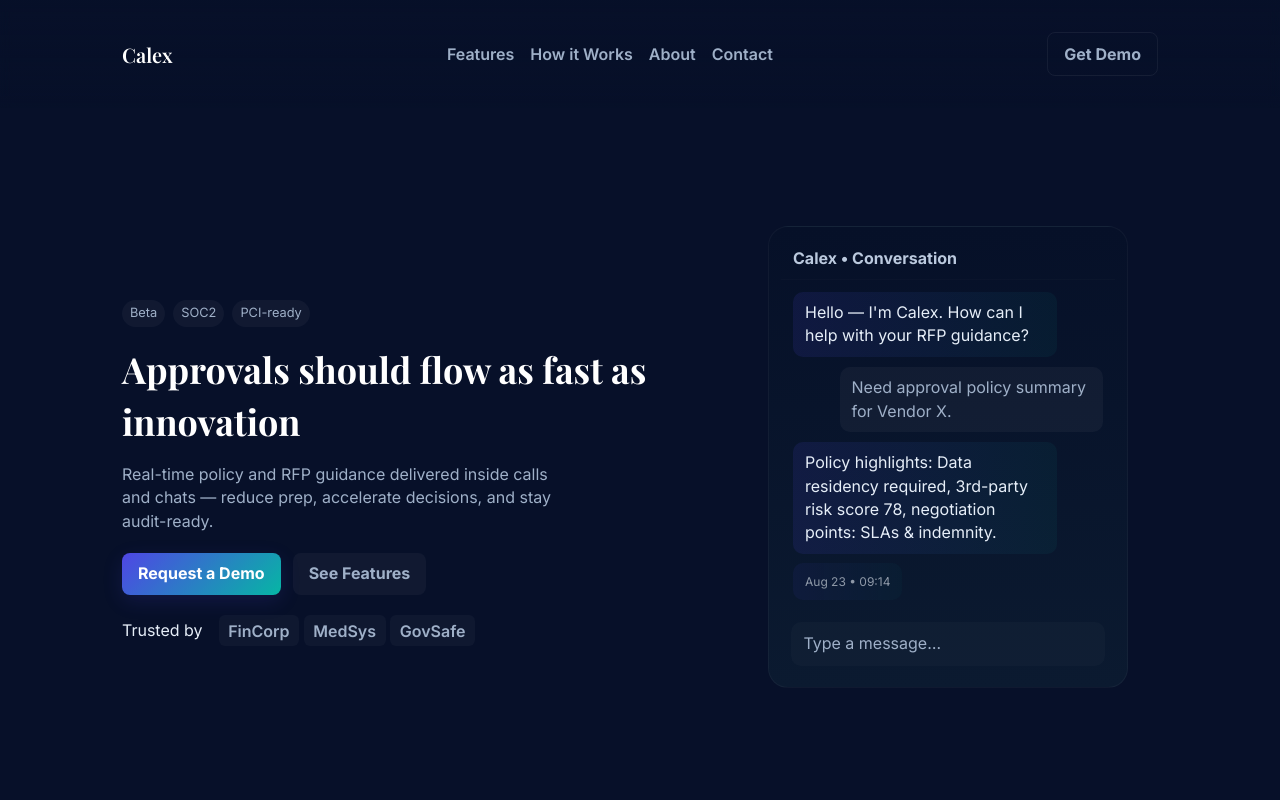
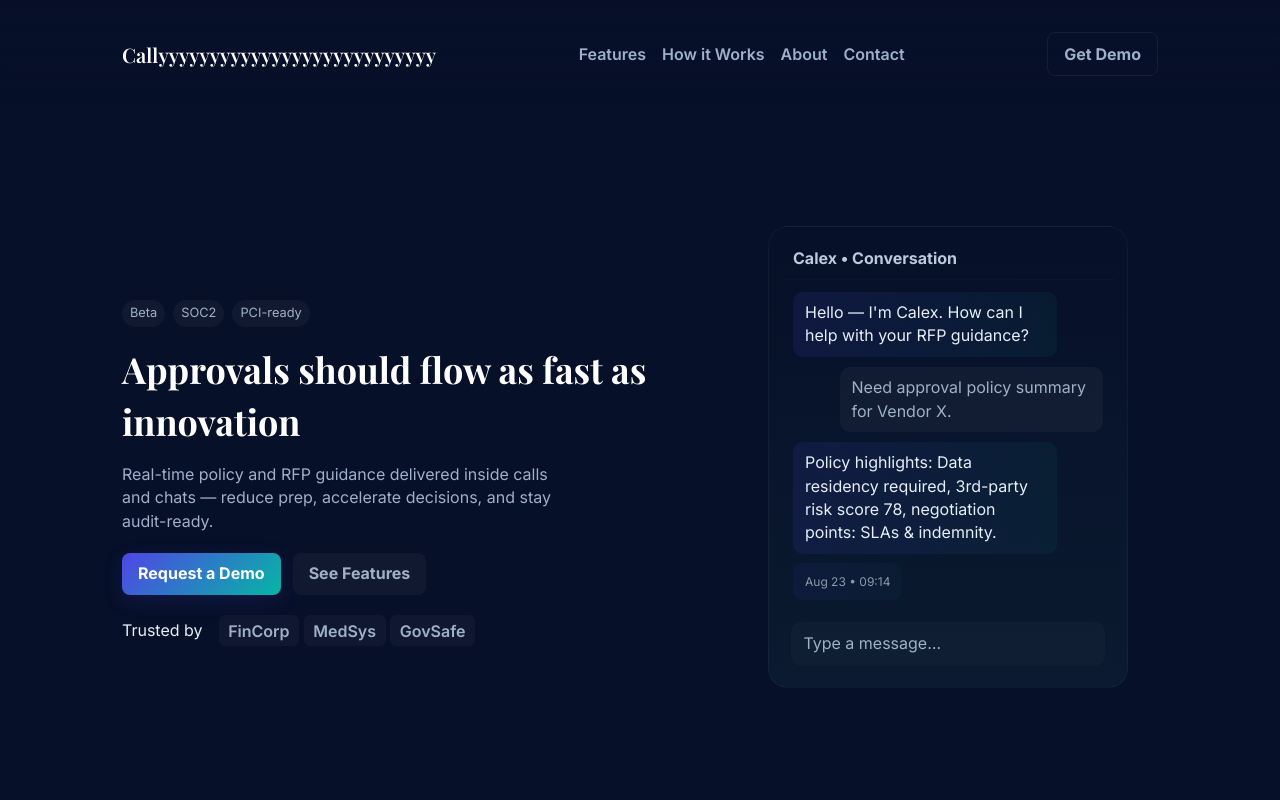
Before and after one commit to Swasti888/calex-website, a plain HTML site: page index.html in a window 1280 px wide. Shown: the top 800 px of the page. Drawn offline with nearby package versions, Linux system fonts and the light colour scheme.

Commit message:
index test change

```diff
--- a/index.html
+++ b/index.html
@@ -12,7 +12,7 @@
 <body>
   <header class="site-header">
     <div class="container nav-wrap">
-      <a class="logo" href="#">Calex</a>
+      <a class="logo" href="#">Callyyyyyyyyyyyyyyyyyyyyyyyyyyy</a>
       <nav class="main-nav" id="mainNav">
         <a href="#features">Features</a>
         <a href="#how">How it Works</a>
```
